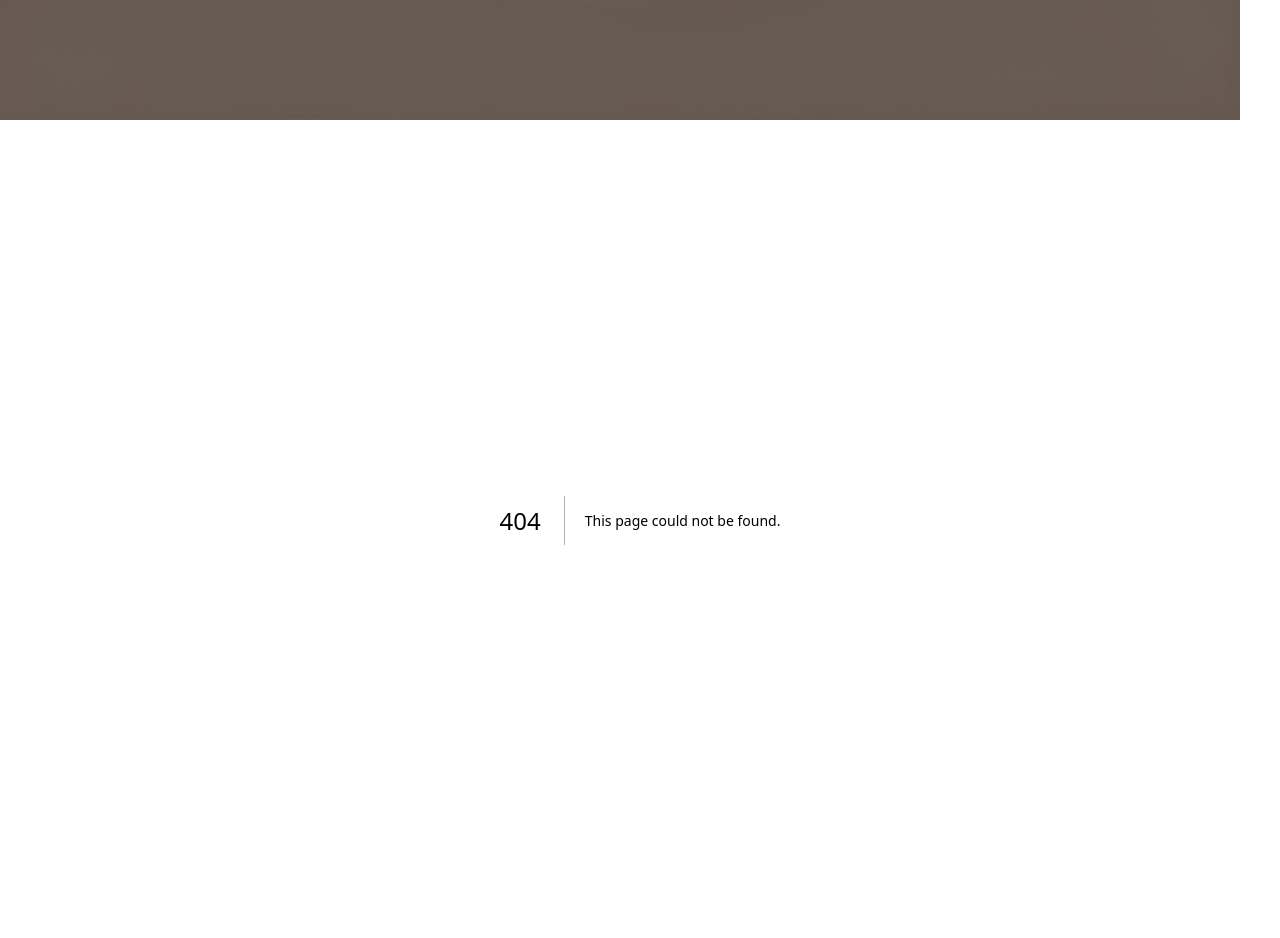
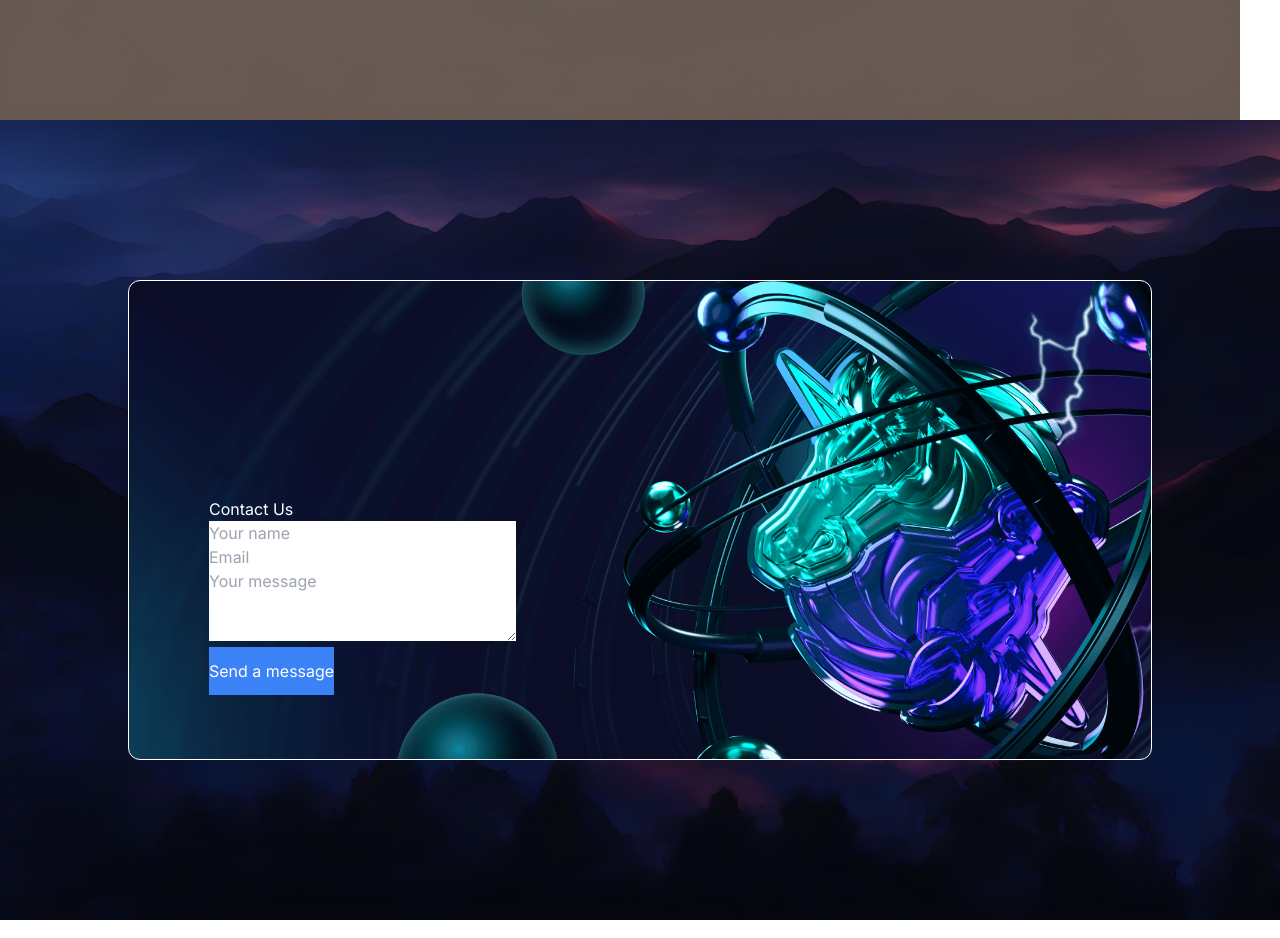
Before and after one commit to Anirban007-jpg/FinancialCumSocialFrontend, a Next.js app: page /contact in a window 1280 px wide. Before the commit this address had no page. Shown: the part 1120-2058 px from the top of the page. Built offline with nearby package versions, Linux system fonts and the light colour scheme.

Commit message:
Done designing contact page . Yet to add backend logic in contact form .Still Need to work on my projects page . Closes #7

```diff
--- /dev/null
+++ b/Components/ContactForm.jsx
@@ -0,0 +1,38 @@
+import React from "react";
+
+const ContactForm = () => {
+  return (
+    <form>
+      <h2 className="text-2xl font-bold mb-10 text-white">Contact Us</h2>
+      <div className="mb-3">
+        <input
+          type="text"
+          placeholder="Your name"
+          name="name"
+          className="w-full px-3 py-2 text-sm text-gray-200 placeholder-gray-400 bg-white border-0 rounded shadow"
+        />
+      </div>
+      <div className="mb-3">
+        <input
+          type="email"
+          placeholder="Email"
+          name="email"
+          className="w-full px-3 py-2 text-sm text-gray-200 placeholder-gray-400 bg-white border-0 rounded shadow"
+        />
+      </div>
+      <div className="mb-3">
+        <textarea
+          placeholder="Your message"
+          name="message"
+          rows= '3'
+          className="w-full px-3 py-2 text-sm text-gray-200 placeholder-gray-400 bg-white border-0 rounded shadow"
+        />
+      </div>
+      <button className="px-6 mb-10 py-3 text-sm font-bold text-white uppercase transition-all duration-150 ease-linear bg-blue-500 hover:bg-blue-400">
+        Send a message
+      </button>
+    </form>
+  );
+};
+
+export default ContactForm;
--- /dev/null
+++ b/Components/ProjectCard.jsx
@@ -0,0 +1,57 @@
+"use client"
+import React, { useState } from 'react'
+import {motion} from 'framer-motion'
+
+// export interface props {
+//     image: string;
+//     title: string;
+//     text: string;
+// }
+
+const ProjectCard = ({ title=string, text=string, image=string}) => {
+
+    const [isFlipped, setIsFlipped] = useState(false)
+    const [isAnimating, setIsAnimating] = useState(false)
+
+    function handleFlip() {
+        if(!isAnimating) {
+            setIsFlipped(!isFlipped)
+            setIsAnimating(true)
+        }
+    }
+  return (
+    <div
+    onClick={handleFlip}
+    className='w-[450px] h-[280px] rounded-md cursor-pointer'>
+        <motion.div
+        className='flip-card-inner w-full h-full'
+        initial={false}
+        animate={{rotateY: isFlipped ? 180 : 360}}
+        transition={{ duration: 0.6, animationDirection: 'normal'}}
+        onAnimationComplete={() => setIsAnimating(false)}
+        >
+            <div
+            style={{backgroundImage: `url(${image})`}}
+            className='w-full h-full group relative flip-card-front bg-cover bg-center text-white rounded-lg p-4'>
+                    <div  className='absolute inset-0 w-full h-full rounded-md bg-black opacity-0 group-hover:opacity-40'/>
+                    <div className='absolute inset-0 w-full h-full text-[20px] pb-10 hidden group-hover:flex items-center z-[20] justify-center'>
+                    Learn more &gt;
+                    </div>
+            </div>
+            <div
+            style={{backgroundImage: `url(${image})`}}
+            className='w-full h-full group relative flip-card-back bg-cover bg-center text-white rounded-lg p-4'>
+                    <div  className='absolute inset-0 w-full h-full rounded-md bg-black opacity-50 z-[-1]'/>
+                  <div className='flex flex-col gap-20 py-3 z-[30]'>
+                    <h1 className='text-whote text-2xl font-semibold'>{title}</h1>
+                    <p className='text-gray-200 text-[20px]'>
+                        {text}
+                    </p>
+                  </div>
+            </div>
+        </motion.div>
+    </div>
+  )
+}
+
+export default ProjectCard
--- /dev/null
+++ b/app/contact/page.jsx
@@ -0,0 +1,27 @@
+import ContactForm from "@/components/ContactForm";
+import React from "react";
+
+export const metadata = {
+    title: "Contact Page | FINANCIA",
+    description: "Generated by create next app",
+};
+
+const page = () => {
+  return (
+    <div
+      style={{ backgroundImage: "url(bg-3.jpg)" }}
+      className="w-screen h-screen bg-cover bg-center flex items-center justify-center"
+    >
+      <div
+        style={{ backgroundImage: "url(atombg-comp.webp" }}
+        className="h-[60%] w-[80%] relative bg-cover bg-center rounded-xl border border-white"
+      >
+        <div className="absolute left-20 mt-5 bottom-16 w-[70%] md:w-[30%]">
+          <ContactForm />
+        </div>
+      </div>
+    </div>
+  );
+};
+
+export default page;
--- a/app/my-projects/page.jsx
+++ b/app/my-projects/page.jsx
@@ -1,15 +1,29 @@
-import React from 'react';
+// "use client"
 
+import ProjectCard from '@/components/ProjectCard'
+import { Projects } from '@/constants'
+import React from 'react'
 export const metadata = {
     title: "Projects Page | FINANCIA",
     description: "Generated by create next app",
-  };
-
-
+};
 const page = () => {
-    return (
-        <div>my skills</div>
-    );
+  return (
+    <div
+    style={{backgroundImage: "url(/mountains.jpg)"}}
+     className='w-screen h-screen flex items-center justify-center bg-center bg-cover'>
+      <div className='grid grid-cols-2 gap-5 max-w-[90%] max-h-[90%]'>
+        {Projects.map((project, index) => (
+          <ProjectCard
+              key={index}
+              title={project.title}
+              text={project.text}
+              image={project.src}
+          />
+        ))}
+      </div>
+    </div>
+  )
 }
 
-export default page;
+export default page
--- a/package.json
+++ b/package.json
@@ -13,10 +13,13 @@
     "next": "14.1.0",
     "react": "^18",
     "react-dom": "^18",
+    "react-icons": "^5.0.1",
     "react-simple-typewriter": "^5.0.1",
     "swiper": "^11.0.5"
   },
   "devDependencies": {
+    "@types/node": "20.11.5",
+    "@types/react": "18.2.48",
     "autoprefixer": "^10.0.1",
     "eslint": "^8",
     "eslint-config-next": "14.1.0",
```
Also changed, not shown: app/register/page.jsx (added), 1 other file (tests, documents, lock files or other folders).
